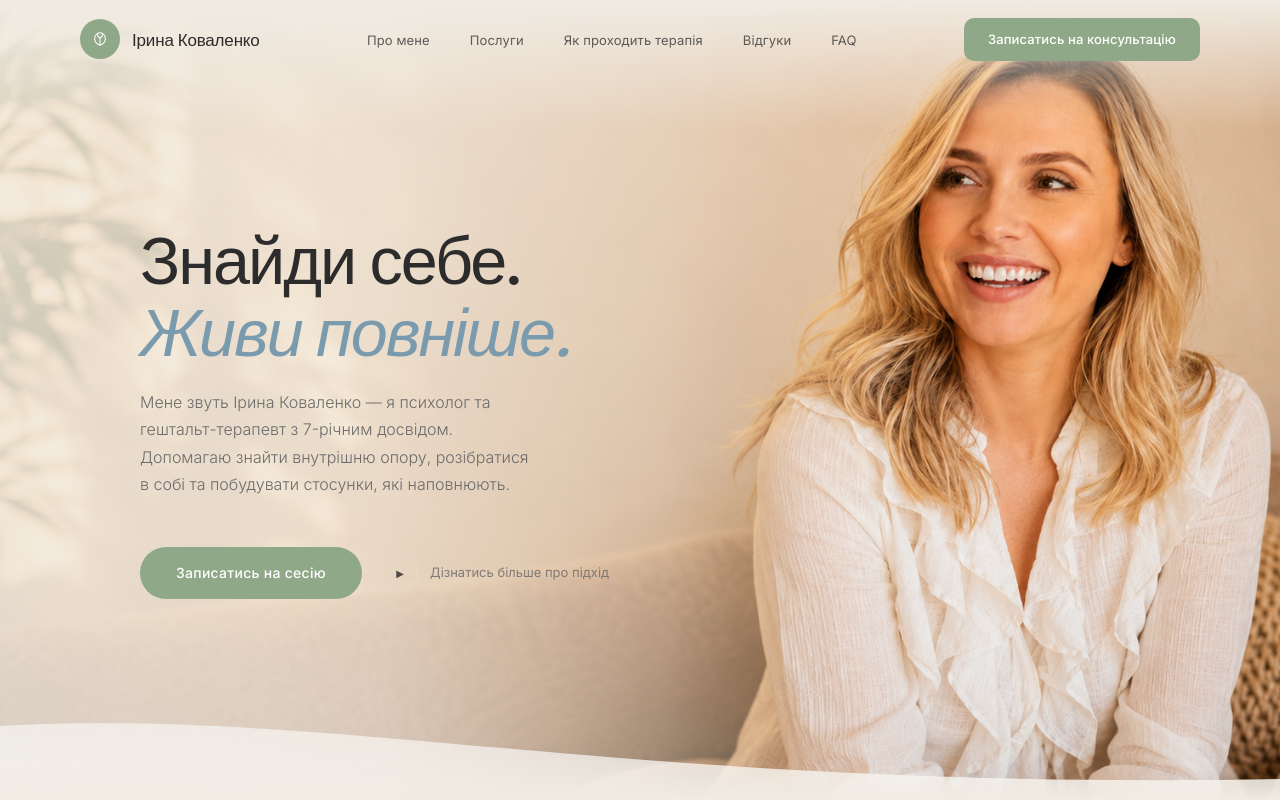
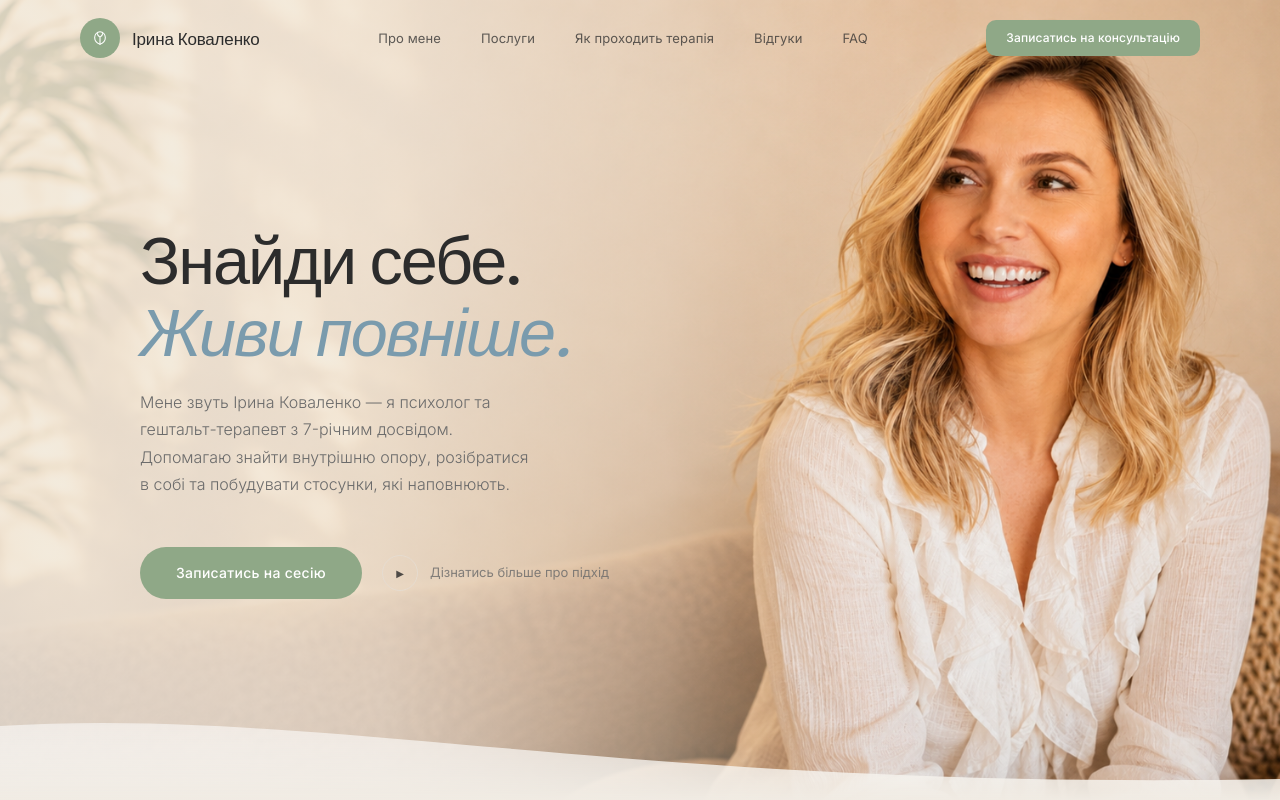
Before and after one commit to danylonahorniuk/psychologist-landing, a Next.js app: page / in a window 1280 px wide. Shown: the top 800 px of the page. Built offline with nearby package versions, Linux system fonts and the light colour scheme.

Commit message:
fix: revert hero photo, shrink nav CTA button so it clears the photo

```diff
--- a/components/Hero.tsx
+++ b/components/Hero.tsx
@@ -18,13 +18,6 @@ export default function Hero() {
           sizes="100vw"
           priority
         />
-        {/* Top gradient: fades photo into nav background so head doesn't clash with nav button */}
-        <div style={{
-          position: "absolute", top: 0, left: 0, right: 0,
-          height: "130px",
-          background: "linear-gradient(to bottom, var(--bg-warm) 0%, transparent 100%)",
-          pointerEvents: "none",
-        }} />
         {/* Wide gradient: text area readable, fades to transparent on right */}
         <div style={{
           position: "absolute", inset: 0,
--- a/components/Nav.tsx
+++ b/components/Nav.tsx
@@ -60,7 +60,7 @@ export default function Nav() {
           </ul>
 
           {/* CTA */}
-          <a href="#contact" className="btn-sage nav-cta-btn" style={{ display: "inline-block", padding: "11px 24px", borderRadius: "10px", fontSize: "13px", fontWeight: 500, letterSpacing: "0.01em", whiteSpace: "nowrap" }}>
+          <a href="#contact" className="btn-sage nav-cta-btn" style={{ display: "inline-block", padding: "8px 20px", borderRadius: "10px", fontSize: "12px", fontWeight: 500, letterSpacing: "0.01em", whiteSpace: "nowrap" }}>
             Записатись на консультацію
           </a>
 
```
